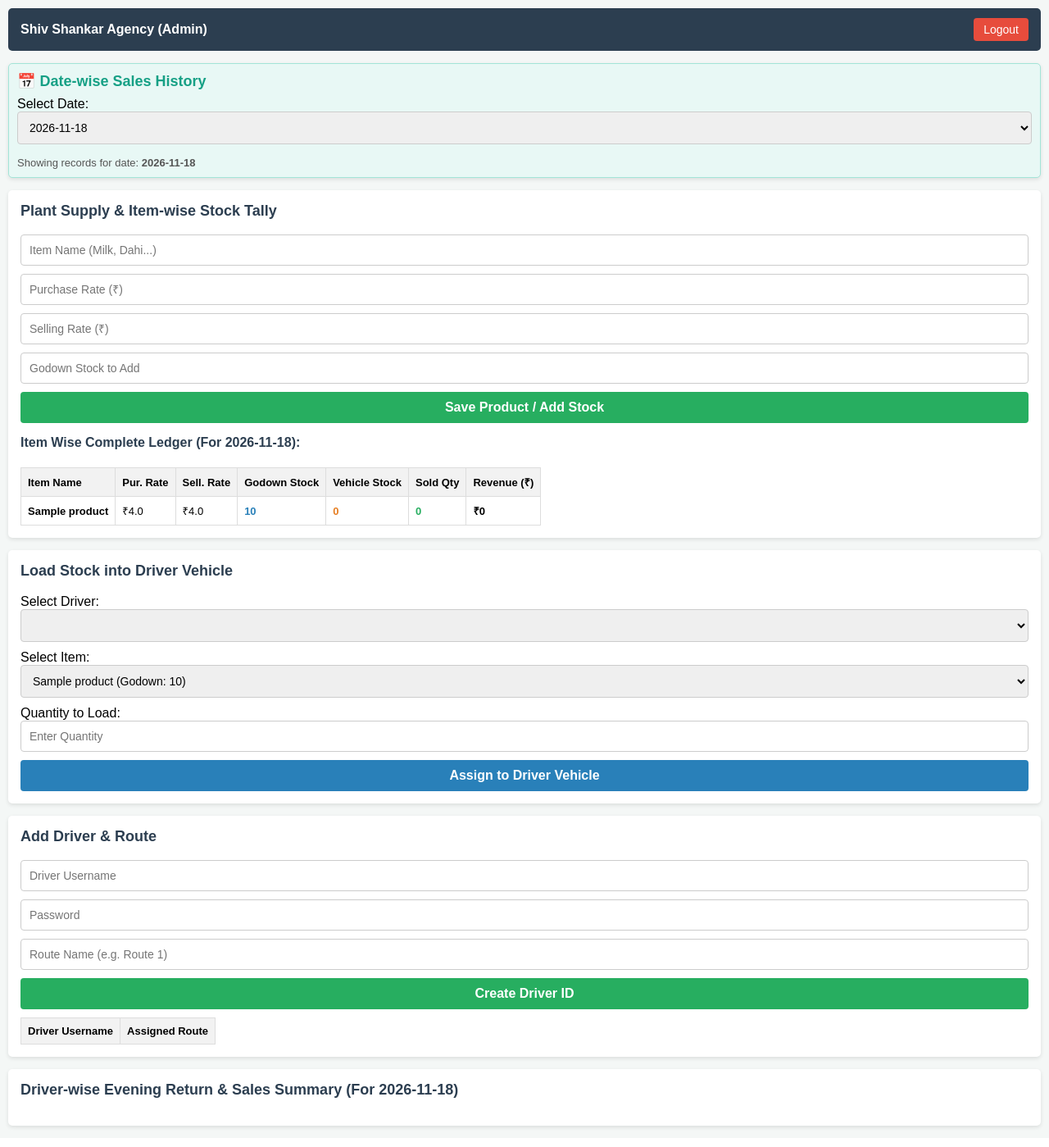
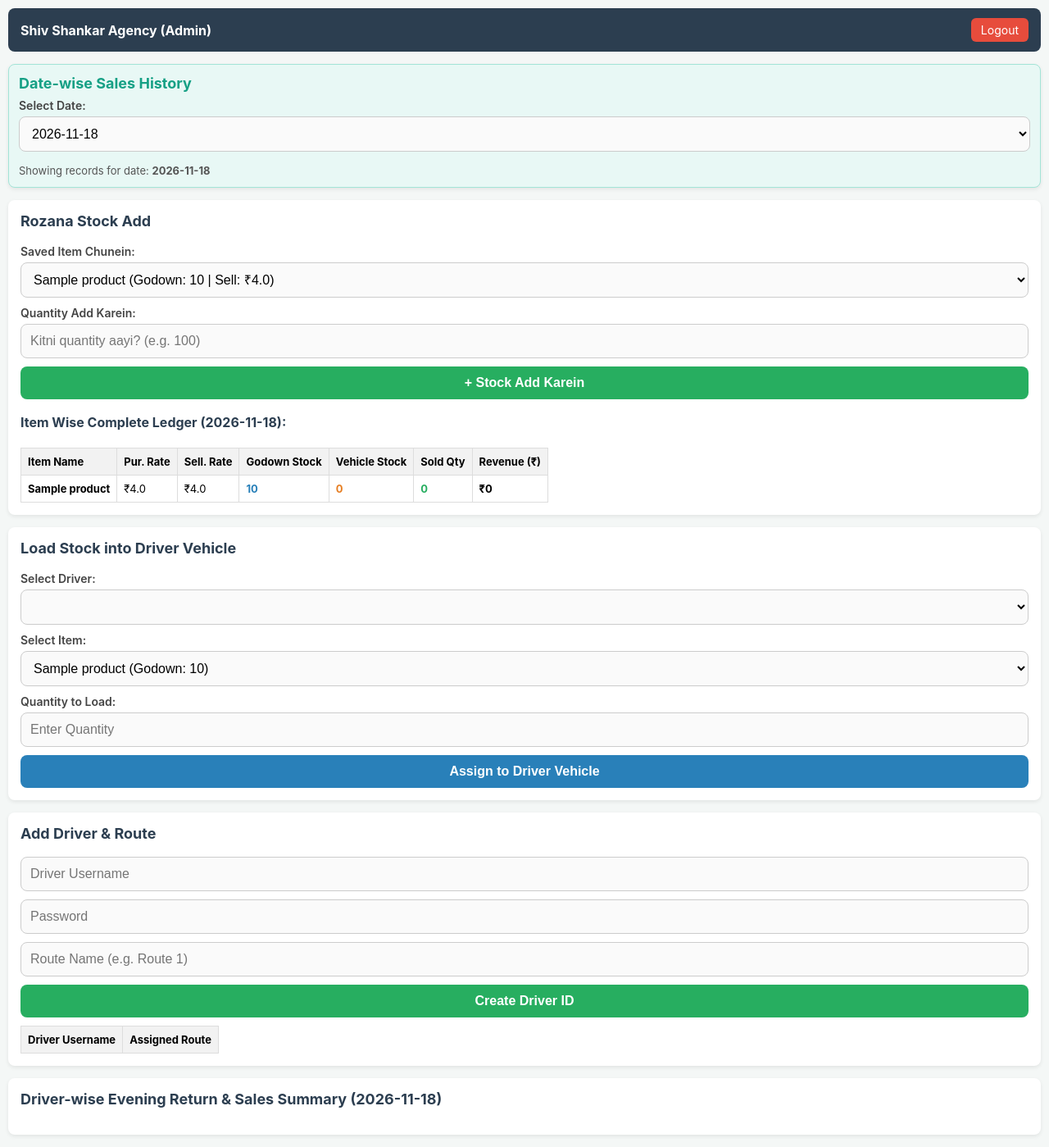
Before and after one commit to anshuredhu2-beep/vita-agency, a Flask app: page /admin in a window 1280 px wide. Shown: the whole page at 82% size. Run offline with Flask 3, Linux system fonts and the light colour scheme; the visitor is signed in with stand-in values (Sample User, id 1); tables that the repository leaves empty hold one stand-in row (values such as "Sample post"); lists and menus that the app fills with data are empty.

Commit message:
Saved dropdown and add new option for stock items and driver counters

```diff
--- a/app.py
+++ b/app.py
@@ -9,12 +9,14 @@ app.config['SQLALCHEMY_DATABASE_URI'] = 'sqlite:///vita_agency.db'
 app.config['SQLALCHEMY_TRACK_MODIFICATIONS'] = False
 db = SQLAlchemy(app)
 
+
 class User(db.Model):
     id = db.Column(db.Integer, primary_key=True)
     username = db.Column(db.String(80), unique=True, nullable=False)
     password = db.Column(db.String(120), nullable=False)
     role = db.Column(db.String(20), nullable=False)  # 'admin' or 'driver'
     route_name = db.Column(db.String(80), nullable=True)
+
 
 class Product(db.Model):
     id = db.Column(db.Integer, primary_key=True)
@@ -23,11 +25,13 @@ class Product(db.Model):
     selling_rate = db.Column(db.Float, nullable=False, default=0.0)
     shop_stock = db.Column(db.Integer, nullable=False, default=0)
 
+
 class DriverStock(db.Model):
     id = db.Column(db.Integer, primary_key=True)
     driver_username = db.Column(db.String(80), nullable=False)
     item_name = db.Column(db.String(80), nullable=False)
     vehicle_stock = db.Column(db.Integer, nullable=False, default=0)
+
 
 class Sale(db.Model):
     id = db.Column(db.Integer, primary_key=True)
@@ -39,28 +43,30 @@ class Sale(db.Model):
     payment_mode = db.Column(db.String(20), nullable=False)
     sale_date = db.Column(db.String(20), nullable=False)
 
+
 @app.route('/')
 def home():
     return redirect(url_for('login'))
 
+
 @app.route('/login', methods=['GET', 'POST'])
 def login():
     if request.method == 'POST':
-        username = request.form['username']
+        username = request.form['username'].strip()
         password = request.form['password']
         user = User.query.filter_by(username=username, password=password).first()
         if user:
             session['user'] = user.username
             session['role'] = user.role
             return redirect(url_for('admin_dashboard') if user.role == 'admin' else url_for('driver_dashboard'))
-        else:
-            return "Invalid Username or Password", 401
+        return "Invalid Username or Password", 401
     return render_template('login.html')
+
 
 @app.route('/admin')
 def admin_dashboard():
     if 'user' in session and session.get('role') == 'admin':
-        products = Product.query.all()
+        products = Product.query.order_by(Product.name.asc()).all()
         drivers = User.query.filter_by(role='driver').all()
         driver_stocks = DriverStock.query.all()
 
@@ -109,10 +115,17 @@ def admin_dashboard():
                 'stock': d_stock
             })
 
-        return render_template('admin_dashboard.html', products=products, drivers=drivers,
-                             item_summaries=item_summaries, driver_summaries=driver_summaries,
-                             selected_date=selected_date, dates_list=dates_list)
+        return render_template(
+            'admin_dashboard.html',
+            products=products,
+            drivers=drivers,
+            item_summaries=item_summaries,
+            driver_summaries=driver_summaries,
+            selected_date=selected_date,
+            dates_list=dates_list
+        )
     return redirect(url_for('login'))
+
 
 @app.route('/driver')
 def driver_dashboard():
@@ -123,33 +136,55 @@ def driver_dashboard():
         today_str = datetime.now().strftime('%Y-%m-%d')
         sales = Sale.query.filter_by(driver_username=driver_name, sale_date=today_str).all()
 
+        saved_counters_rows = db.session.query(Sale.counter_name).filter_by(driver_username=driver_name).distinct().all()
+        saved_counters = sorted({c[0].strip() for c in saved_counters_rows if c[0] and c[0].strip()})
+
         total_cash = sum(s.total_amount for s in sales if s.payment_mode == 'Cash')
         total_upi = sum(s.total_amount for s in sales if s.payment_mode == 'UPI')
         total_udhar = sum(s.total_amount for s in sales if s.payment_mode == 'Udhar')
 
-        return render_template('driver_dashboard.html', driver_stocks=driver_stocks, sales=sales,
-                             today_date=today_str, total_cash=total_cash, total_upi=total_upi, total_udhar=total_udhar)
+        return render_template(
+            'driver_dashboard.html',
+            driver_stocks=driver_stocks,
+            sales=sales,
+            saved_counters=saved_counters,
+            today_date=today_str,
+            total_cash=total_cash,
+            total_upi=total_upi,
+            total_udhar=total_udhar
+        )
     return redirect(url_for('login'))
+
 
 @app.route('/add_product', methods=['POST'])
 def add_product():
     if 'user' in session and session.get('role') == 'admin':
-        name = request.form['name']
-        p_rate = float(request.form['purchase_rate'])
-        s_rate = float(request.form['selling_rate'])
+        selected_item = request.form.get('saved_item', '').strip()
+        new_item = request.form.get('name', '').strip()
+        name = new_item if (selected_item == '__NEW__' or new_item) else selected_item
         shop_stock = int(request.form['shop_stock'])
 
-        prod = Product.query.filter_by(name=name).first()
-        if prod:
-            prod.purchase_rate = p_rate
-            prod.selling_rate = s_rate
-            prod.shop_stock += shop_stock
-        else:
-            prod = Product(name=name, purchase_rate=p_rate, selling_rate=s_rate, shop_stock=shop_stock)
-            db.session.add(prod)
-        db.session.commit()
+        if name:
+            prod = Product.query.filter(db.func.lower(Product.name) == name.lower()).first()
+            p_rate_raw = request.form.get('purchase_rate', '').strip()
+            s_rate_raw = request.form.get('selling_rate', '').strip()
+
+            if prod:
+                if p_rate_raw:
+                    prod.purchase_rate = float(p_rate_raw)
+                if s_rate_raw:
+                    prod.selling_rate = float(s_rate_raw)
+                prod.shop_stock += shop_stock
+            else:
+                p_rate = float(p_rate_raw) if p_rate_raw else 0.0
+                s_rate = float(s_rate_raw) if s_rate_raw else 0.0
+                prod = Product(name=name, purchase_rate=p_rate, selling_rate=s_rate, shop_stock=shop_stock)
+                db.session.add(prod)
+
+            db.session.commit()
         return redirect(url_for('admin_dashboard'))
     return redirect(url_for('login'))
+
 
 @app.route('/load_vehicle', methods=['POST'])
 def load_vehicle():
@@ -159,7 +194,7 @@ def load_vehicle():
         load_qty = int(request.form['load_qty'])
 
         prod = Product.query.filter_by(name=item_name).first()
-        if prod and prod.shop_stock >= load_qty:
+        if prod and load_qty > 0 and prod.shop_stock >= load_qty:
             prod.shop_stock -= load_qty
 
             d_stock = DriverStock.query.filter_by(driver_username=driver_name, item_name=item_name).first()
@@ -172,7 +207,7 @@ def load_vehicle():
         return redirect(url_for('admin_dashboard'))
     return redirect(url_for('login'))
 
-# Admin Return Stock Receive Route (Gaadi se wapas godown mein stock dalna)
+
 @app.route('/receive_return', methods=['POST'])
 def receive_return():
     if 'user' in session and session.get('role') == 'admin':
@@ -183,32 +218,38 @@ def receive_return():
         d_stock = DriverStock.query.filter_by(driver_username=driver_name, item_name=item_name).first()
         prod = Product.query.filter_by(name=item_name).first()
 
-        if d_stock and prod and d_stock.vehicle_stock >= return_qty:
-            d_stock.vehicle_stock -= return_qty  # Driver ki gaadi se hata
-            prod.shop_stock += return_qty         # Wapas agency godown mein jud gaya
+        if d_stock and prod and return_qty > 0 and d_stock.vehicle_stock >= return_qty:
+            d_stock.vehicle_stock -= return_qty
+            prod.shop_stock += return_qty
             db.session.commit()
 
         return redirect(url_for('admin_dashboard'))
     return redirect(url_for('login'))
 
+
 @app.route('/add_driver', methods=['POST'])
 def add_driver():
     if 'user' in session and session.get('role') == 'admin':
-        username = request.form['username']
+        username = request.form['username'].strip()
         password = request.form['password']
-        route = request.form['route_name']
+        route = request.form['route_name'].strip()
 
-        drv = User(username=username, password=password, role='driver', route_name=route)
-        db.session.add(drv)
-        db.session.commit()
+        if username and password and not User.query.filter_by(username=username).first():
+            drv = User(username=username, password=password, role='driver', route_name=route)
+            db.session.add(drv)
+            db.session.commit()
         return redirect(url_for('admin_dashboard'))
     return redirect(url_for('login'))
+
 
 @app.route('/record_sale', methods=['POST'])
 def record_sale():
     if 'user' in session and session.get('role') == 'driver':
         driver_name = session['user']
-        counter = request.form['counter_name']
+        selected_counter = request.form.get('saved_counter', '').strip()
+        new_counter = request.form.get('counter_name', '').strip()
+        counter = new_counter if (selected_counter == '__NEW__' or new_counter) else selected_counter
+
         item = request.form['item_name']
         qty = int(request.form['quantity'])
         mode = request.form['payment_mode']
@@ -217,21 +258,31 @@ def record_sale():
         d_stock = DriverStock.query.filter_by(driver_username=driver_name, item_name=item).first()
         prod = Product.query.filter_by(name=item).first()
 
-        if d_stock and prod and d_stock.vehicle_stock >= qty:
+        if counter and d_stock and prod and qty > 0 and d_stock.vehicle_stock >= qty:
             d_stock.vehicle_stock -= qty
             total = qty * prod.selling_rate
 
-            sale = Sale(driver_username=driver_name, counter_name=counter, item_name=item, quantity=qty, total_amount=total, payment_mode=mode, sale_date=today_str)
+            sale = Sale(
+                driver_username=driver_name,
+                counter_name=counter,
+                item_name=item,
+                quantity=qty,
+                total_amount=total,
+                payment_mode=mode,
+                sale_date=today_str
+            )
             db.session.add(sale)
             db.session.commit()
 
         return redirect(url_for('driver_dashboard'))
     return redirect(url_for('login'))
 
+
 @app.route('/logout')
 def logout():
     session.clear()
     return redirect(url_for('login'))
+
 
 with app.app_context():
     db.create_all()
@@ -240,5 +291,6 @@ with app.app_context():
         db.session.add(admin_user)
         db.session.commit()
 
+
 if __name__ == '__main__':
     app.run(debug=True)
--- a/templates/admin_dashboard.html
+++ b/templates/admin_dashboard.html
@@ -2,22 +2,24 @@
 <html>
 <head>
     <title>Admin Dashboard - Shiv Shankar Vita Milk Agency</title>
-    <meta name="viewport" content="width=device-width, initial-scale=1.0">
+    <meta name="viewport" content="width=device-width, initial-scale=1.0, maximum-scale=1.0, user-scalable=no">
     <style>
-        body { font-family: Arial, sans-serif; margin: 10px; background-color: #f4f7f6; }
-        .header { display: flex; justify-content: space-between; align-items: center; background: #2c3e50; color: white; padding: 12px 15px; border-radius: 5px; }
-        .logout-btn { background: #e74c3c; color: white; padding: 6px 12px; text-decoration: none; border-radius: 4px; font-size: 14px; }
-        .container { margin-top: 15px; background: white; padding: 15px; border-radius: 5px; box-shadow: 0 2px 5px rgba(0,0,0,0.1); margin-bottom: 15px; }
+        body { font-family: -apple-system, BlinkMacSystemFont, "Segoe UI", Roboto, Arial, sans-serif; margin: 10px; background-color: #f4f7f6; }
+        .header { display: flex; justify-content: space-between; align-items: center; background: #2c3e50; color: white; padding: 12px 15px; border-radius: 8px; }
+        .logout-btn { background: #e74c3c; color: white; padding: 6px 12px; text-decoration: none; border-radius: 6px; font-size: 14px; }
+        .container { margin-top: 15px; background: white; padding: 15px; border-radius: 8px; box-shadow: 0 2px 5px rgba(0,0,0,0.08); margin-bottom: 15px; }
         h3 { margin-top: 0; color: #2c3e50; font-size: 18px; }
         table { width: 100%; border-collapse: collapse; margin-top: 10px; font-size: 13px; overflow-x: auto; display: block; }
         th, td { border: 1px solid #ddd; padding: 8px; text-align: left; white-space: nowrap; }
         th { background-color: #f2f2f2; }
-        input, select { width: 100%; padding: 10px; margin-bottom: 10px; box-sizing: border-box; border: 1px solid #ccc; border-radius: 4px; font-size: 14px; }
-        button { width: 100%; padding: 10px; background: #27ae60; color: white; border: none; border-radius: 4px; cursor: pointer; font-size: 16px; font-weight: bold; }
+        label { display: block; margin-bottom: 5px; font-weight: 600; font-size: 14px; color: #444; }
+        input, select { width: 100%; padding: 11px; margin-bottom: 10px; box-sizing: border-box; border: 1px solid #ccc; border-radius: 8px; font-size: 16px; background: #fafafa; }
+        button { width: 100%; padding: 11px; background: #27ae60; color: white; border: none; border-radius: 8px; cursor: pointer; font-size: 16px; font-weight: bold; }
         .btn-blue { background: #2980b9; }
         .btn-orange { background: #d35400; }
-        .driver-box { background: #fdfefe; padding: 12px; border-radius: 5px; margin-bottom: 15px; border: 2px solid #2980b9; }
-        .date-filter { background: #e8f8f5; padding: 10px; border-radius: 5px; border: 1px solid #a3e4d7; margin-bottom: 15px; }
+        .driver-box { background: #fdfefe; padding: 12px; border-radius: 8px; margin-bottom: 15px; border: 2px solid #2980b9; }
+        .date-filter { background: #e8f8f5; padding: 12px; border-radius: 8px; border: 1px solid #a3e4d7; margin-bottom: 15px; }
+        .extra-box { background: #f8f9f9; border: 1px dashed #95a5a6; padding: 10px; border-radius: 8px; margin-bottom: 10px; }
     </style>
 </head>
 <body>
@@ -26,9 +28,8 @@
         <a href="/logout" class="logout-btn">Logout</a>
     </div>
 
-    <!-- Date Filter Section -->
     <div class="container date-filter">
-        <h3 style="color: #16a085; margin-bottom: 8px;">📅 Date-wise Sales History</h3>
+        <h3 style="color: #16a085; margin-bottom: 8px;">Date-wise Sales History</h3>
         <form method="GET" action="/admin">
             <label>Select Date:</label>
             <select name="sale_date" onchange="this.form.submit()">
@@ -40,18 +41,38 @@
         <p style="margin: 5px 0 0 0; font-size: 13px; color: #555;">Showing records for date: <b>{{ selected_date }}</b></p>
     </div>
 
-    <!-- Add Product & Item-wise Stock Summary -->
     <div class="container">
-        <h3>Plant Supply & Item-wise Stock Tally</h3>
+        <h3>Rozana Stock Add</h3>
         <form action="/add_product" method="POST">
-            <input type="text" name="name" placeholder="Item Name (Milk, Dahi...)" required>
-            <input type="number" step="0.01" name="purchase_rate" placeholder="Purchase Rate (₹)" required>
-            <input type="number" step="0.01" name="selling_rate" placeholder="Selling Rate (₹)" required>
-            <input type="number" name="shop_stock" placeholder="Godown Stock to Add" required>
-            <button type="submit">Save Product / Add Stock</button>
+            <label>Saved Item Chunein:</label>
+            <select name="saved_item" id="saved_item" onchange="toggleNewItem()">
+                {% if products %}
+                    {% for p in products %}
+                    <option value="{{ p.name }}">{{ p.name }} (Godown: {{ p.shop_stock }} | Sell: ₹{{ p.selling_rate }})</option>
+                    {% endfor %}
+                    <option value="__NEW__">+ Naya Item Jodein</option>
+                {% else %}
+                    <option value="__NEW__" selected>+ Naya Item Jodein</option>
+                {% endif %}
+            </select>
+
+            <div id="new_item_box" class="extra-box" style="display: none;">
+                <label>Naya Item ka Naam:</label>
+                <input type="text" name="name" id="new_item_name" placeholder="Jaise: Milk, Dahi, Paneer, Ghee, Bread">
+
+                <label>Purchase Rate (₹):</label>
+                <input type="number" step="0.01" name="purchase_rate" placeholder="Kharid rate (₹)">
+
+                <label>Selling Rate (₹):</label>
+                <input type="number" step="0.01" name="selling_rate" placeholder="Bechne ka rate (₹)">
+            </div>
+
+            <label>Quantity Add Karein:</label>
+            <input type="number" name="shop_stock" placeholder="Kitni quantity aayi? (e.g. 100)" required>
+            <button type="submit">+ Stock Add Karein</button>
         </form>
 
-        <h4 style="margin-top: 15px; color: #2c3e50;">Item Wise Complete Ledger (For {{ selected_date }}):</h4>
+        <h4 style="margin-top: 18px; color: #2c3e50;">Item Wise Complete Ledger ({{ selected_date }}):</h4>
         <table>
             <tr>
                 <th>Item Name</th>
@@ -78,7 +99,6 @@
         </table>
     </div>
 
-    <!-- Assign Stock to Driver -->
     <div class="container">
         <h3>Load Stock into Driver Vehicle</h3>
         <form action="/load_vehicle" method="POST">
@@ -103,7 +123,6 @@
         </form>
     </div>
 
-    <!-- Add Driver & Route -->
     <div class="container">
         <h3>Add Driver & Route</h3>
         <form action="/add_driver" method="POST">
@@ -121,13 +140,12 @@
         </table>
     </div>
 
-    <!-- Driver-wise Return Stock & Sales Summary with Receive Action -->
     <div class="container">
-        <h3>Driver-wise Evening Return & Sales Summary (For {{ selected_date }})</h3>
+        <h3>Driver-wise Evening Return & Sales Summary ({{ selected_date }})</h3>
         {% for ds in driver_summaries %}
         <div class="driver-box">
-            <h4 style="margin: 0 0 8px 0; color: #2980b9;">🚚 Driver: {{ ds.username }} (Route: {{ ds.route_name }})</h4>
-            <p style="margin: 3px 0 10px 0;">💵 Cash: <b>₹{{ ds.cash }}</b> | 📱 UPI: <b>₹{{ ds.upi }}</b> | 📒 Udhar: <b style="color: #c0392b;">₹{{ ds.udhar }}</b></p>
+            <h4 style="margin: 0 0 8px 0; color: #2980b9;">Driver: {{ ds.username }} (Route: {{ ds.route_name }})</h4>
+            <p style="margin: 3px 0 10px 0;">Cash: <b>₹{{ ds.cash }}</b> | UPI: <b>₹{{ ds.upi }}</b> | Udhar: <b style="color: #c0392b;">₹{{ ds.udhar }}</b></p>
 
             <h5 style="margin: 5px 0; color: #27ae60;">Gaadi Mein Bacha Hua Stock (Wapsi):</h5>
             <table>
@@ -139,19 +157,18 @@
                 {% endfor %}
             </table>
 
-            <!-- Receive Return Stock Form -->
-            <form action="/receive_return" method="POST" style="margin-top: 10px; background: #fef9e7; padding: 10px; border-radius: 4px; border: 1px solid #f39c12;">
+            <form action="/receive_return" method="POST" style="margin-top: 10px; background: #fef9e7; padding: 10px; border-radius: 6px; border: 1px solid #f39c12;">
                 <input type="hidden" name="driver_username" value="{{ ds.username }}">
                 <h5 style="margin: 0 0 5px 0; color: #b7950b;">Wapsi Maal Godown Mein Jama Karein:</h5>
                 <label style="font-size: 12px;">Select Item:</label>
-                <select name="item_name" required style="padding: 6px; font-size: 13px;">
+                <select name="item_name" required style="padding: 8px; font-size: 15px;">
                     {% for st in ds.stock %}
                     <option value="{{ st.item_name }}">{{ st.item_name }} (Available in Vehicle: {{ st.vehicle_stock }})</option>
                     {% endfor %}
                 </select>
                 <label style="font-size: 12px;">Return Quantity:</label>
-                <input type="number" name="return_qty" placeholder="Enter Return Qty" required style="padding: 6px; font-size: 13px;">
-                <button type="submit" class="btn-orange" style="padding: 8px; font-size: 14px;">Receive Back to Godown</button>
+                <input type="number" name="return_qty" placeholder="Enter Return Qty" required style="padding: 8px; font-size: 15px;">
+                <button type="submit" class="btn-orange" style="padding: 9px; font-size: 15px;">Receive Back to Godown</button>
             </form>
 
             <h5 style="margin: 15px 0 5px 0; color: #d35400;">Counter-wise Sales History:</h5>
@@ -172,5 +189,23 @@
         </div>
         {% endfor %}
     </div>
+
+    <script>
+        function toggleNewItem() {
+            var sel = document.getElementById("saved_item");
+            var box = document.getElementById("new_item_box");
+            var inp = document.getElementById("new_item_name");
+            if (!sel || !box || !inp) return;
+            if (sel.value === "__NEW__") {
+                box.style.display = "block";
+                inp.required = true;
+            } else {
+                box.style.display = "none";
+                inp.required = false;
+                inp.value = "";
+            }
+        }
+        window.onload = toggleNewItem;
+    </script>
 </body>
 </html>
```
Also changed, not shown: templates/driver_dashboard.html (+41 -12 lines).
